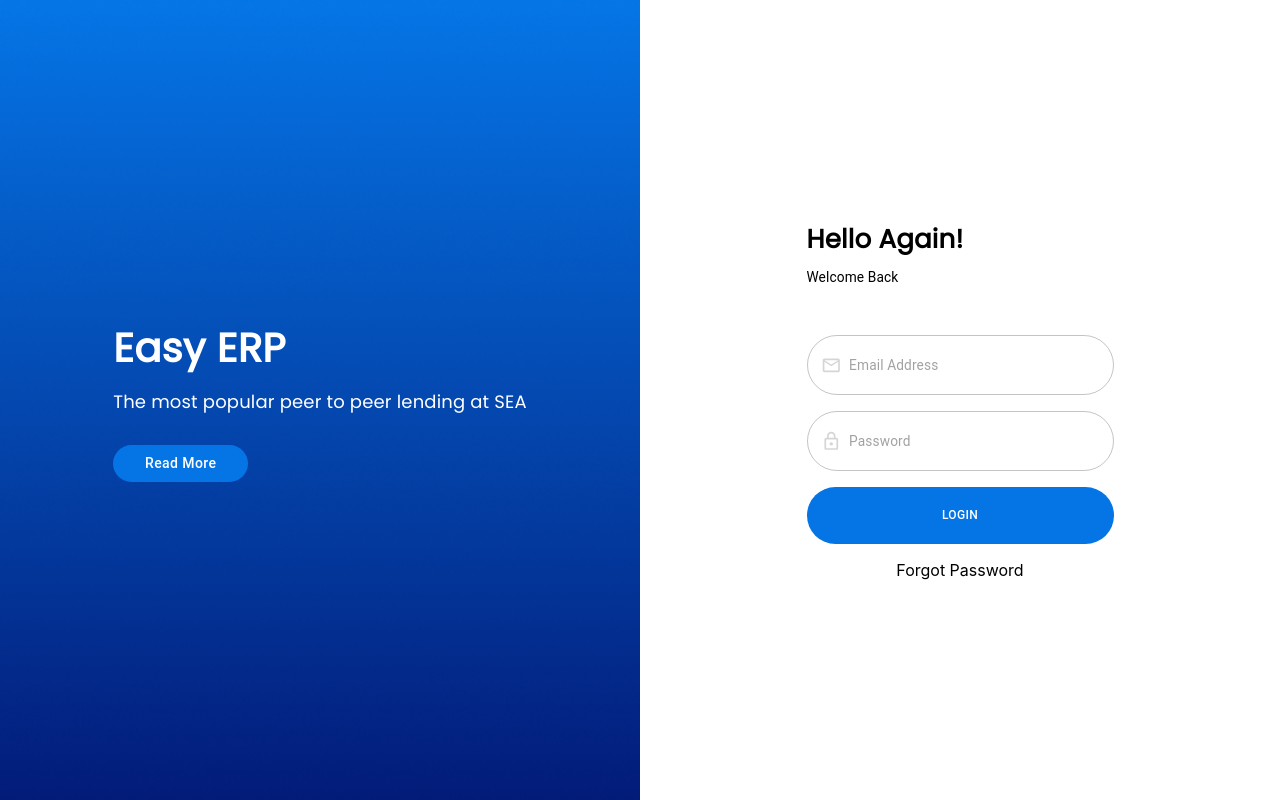
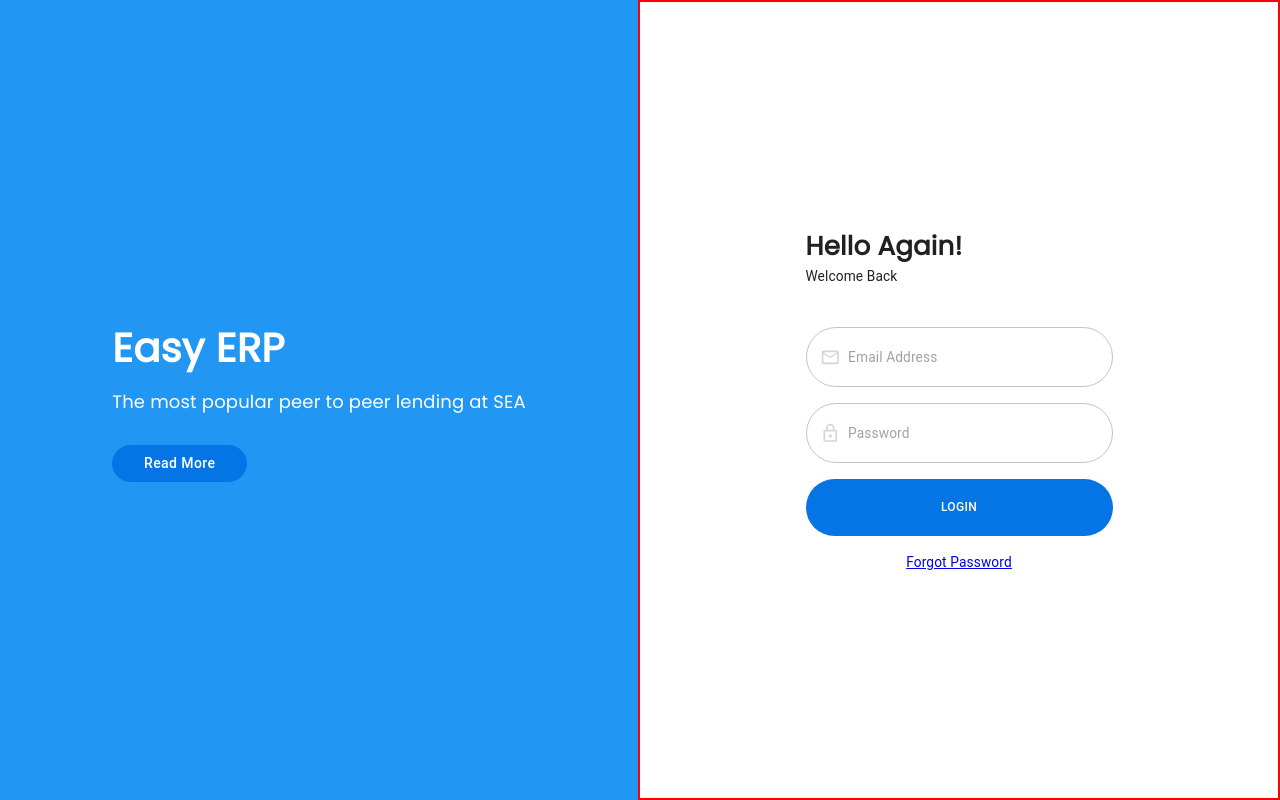
Before and after one commit to angelorubin/learning-next-js, a Next.js app: page /login in a window 1280 px wide. Built offline with nearby package versions, Linux system fonts and the light colour scheme.

Commit message:
Implementando login page

```diff
--- a/pages/_app.tsx
+++ b/pages/_app.tsx
@@ -1,11 +1,13 @@
+import { useEffect } from 'react';
 import '../styles/global.css'
 import type { AppProps } from 'next/app'
-import { ThemeProvider } from '@material-ui/core'
+import { ThemeProvider, CssBaseline } from '@material-ui/core'
 import { theme } from 'themes/default'
 
 export default function MyApp({ Component, pageProps }: AppProps) {
   return (
     <ThemeProvider theme={theme}>
+      <CssBaseline />
       <Component {...pageProps} />
     </ThemeProvider>
   )
--- a/pages/_document.tsx
+++ /dev/null
@@ -1,13 +0,0 @@
-import { Html, Head, Main, NextScript } from 'next/document'
-
-export default function Document() {
-  return (
-    <Html>
-      <Head />
-      <body>
-        <Main />
-        <NextScript />
-      </body>
-    </Html>
-  )
-}
--- a/pages/login.tsx
+++ b/pages/login.tsx
@@ -14,6 +14,7 @@ import {
 import { EmailOutlined, LockOutlined } from "@material-ui/icons";
 import Image from "next/image";
 import NextLink from "next/link";
+import { useTheme } from "@mui/material"
 
 const Item = styled(Paper)(({ theme }) => ({
 	...theme.typography.body2,
@@ -23,26 +24,25 @@ const Item = styled(Paper)(({ theme }) => ({
 }));
 
 export default function Login() {
+	const theme = useTheme()
+	const { primary, secondary, error, warning } = theme.palette
+
 	return (
 		<Box
 			sx={{
 				display: "flex",
-				height: "100vh",
-				"@media(max-width: 600px)": {
-					display: "flex",
-					flexDirection: "column",
-				},
+				alignItems: "stretch",
+				height: "100vh"
 			}}
 		>
 			<Box
 				sx={{
 					display: "flex",
+					flex: 1,
+					height: "100vh",
 					flexDirection: "column",
 					alignItems: "center",
-					justifyContent: "center",
-					flex: 1,
-					backgroundImage: `url("/assets/img/bg.png")`,
-					backgroundSize: "cover",
+					backgroundColor: primary.main
 				}}
 			>
 				<Box
@@ -95,15 +95,18 @@ export default function Login() {
 					</Button>
 				</Box>
 			</Box>
+
 			<Box
 				sx={{
 					flex: 1,
 					display: "flex",
 					justifyContent: "center",
 					alignItems: "center",
+					border: "2px solid red",
+					height: "100vh"
 				}}
 			>
-				<Box sx={{ display: "flex", flexDirection: "column", gap: "0.5rem" }}>
+				<Box sx={{ display: "flex", flexDirection: "column" }}>
 					<Typography
 						sx={{
 							fontFamily: "Poppins, sans-serif",
--- a/styles/global.css
+++ b/styles/global.css
@@ -1,19 +1,10 @@
 @import url("https://fonts.googleapis.com/css2?family=Poppins&display=swap");
 
-html,
 body {
 	padding: 0;
 	margin: 0;
+	box-sizing: border-box;
 	font-family: -apple-system, BlinkMacSystemFont, Segoe UI, Roboto, Oxygen,
 		Ubuntu, Cantarell, Fira Sans, Droid Sans, Helvetica Neue, sans-serif;
-	height: 100%;
+		height: 100%;
 }
-
-a {
-	color: inherit;
-	text-decoration: none;
-}
-
-* {
-	box-sizing: border-box;
-}
--- a/themes/default.ts
+++ b/themes/default.ts
@@ -8,10 +8,10 @@ export const theme = createTheme({
       black: "#000",
     },
     primary: {
-      main: pink[500],
+      main: blue[500],
     },
     secondary: {
-      main: green[500],
+      main: pink[500],
     },
   },
   typography: {
```
Also changed, not shown: pages/posts/first-post.tsx (+7 -8 lines).
